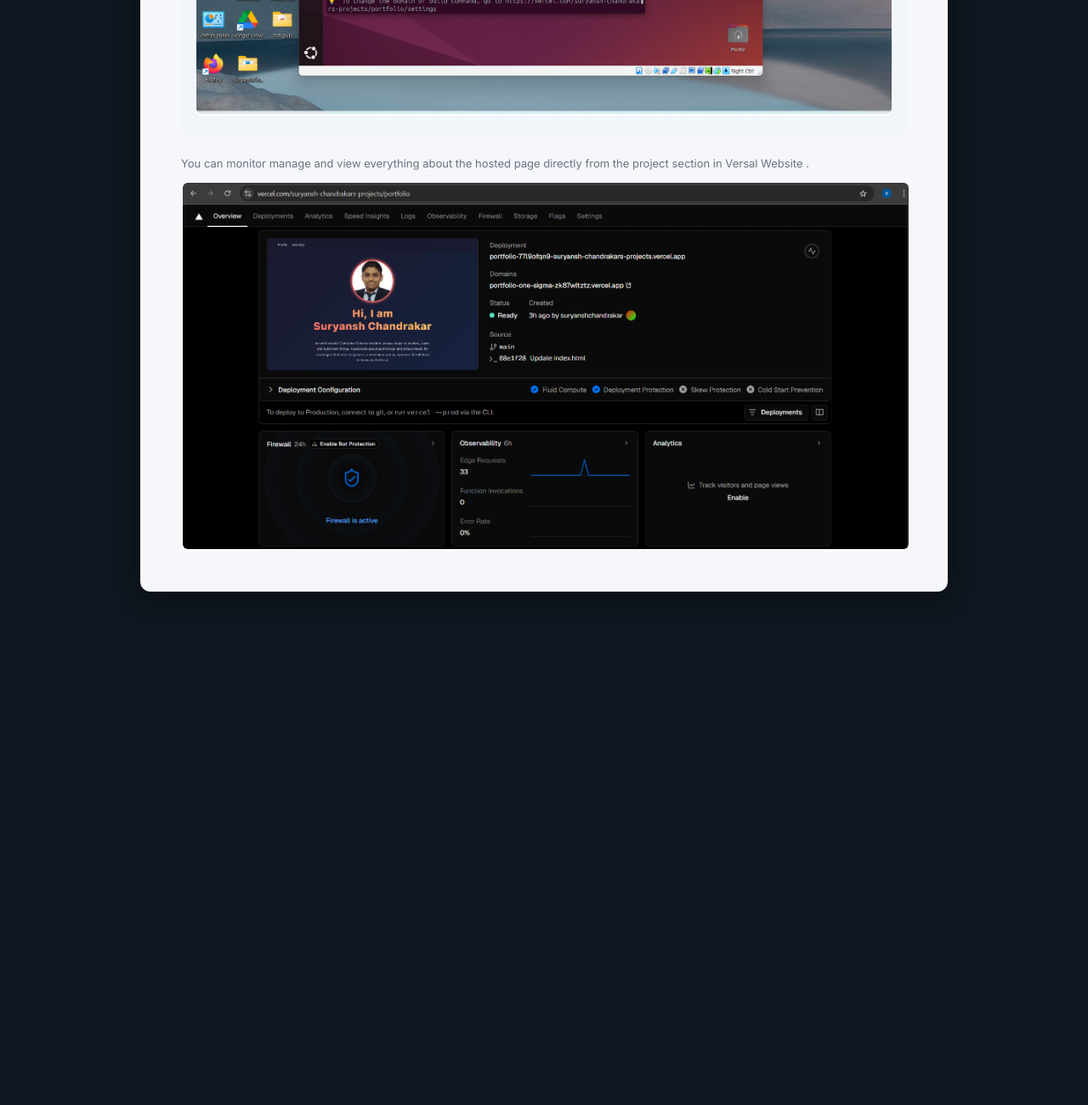
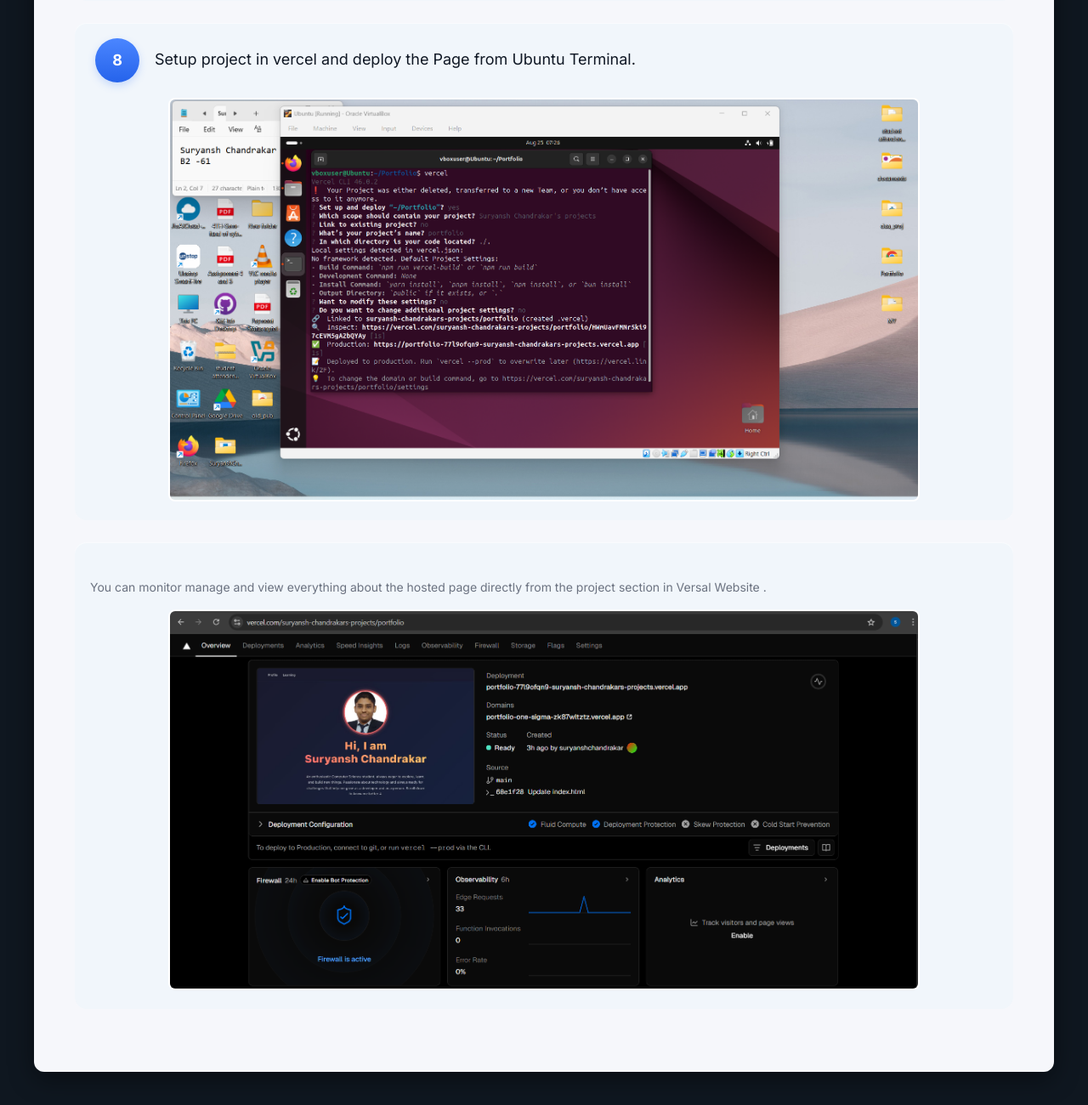
Before and after one commit to SuryanshChandrakar/tutorial, a plain HTML site: page index.html in a window 1280 px wide. Shown: the part 7316-8616 px from the top of the page at 85% size. Before the commit the page ends 8060 px from the top, so only its background shows below. Drawn offline with Linux system fonts and the light colour scheme.

Commit message:
Update index.html

```diff
--- a/index.html
+++ b/index.html
@@ -15,7 +15,7 @@
     --accent: #4b86ff;       /* circle color */
     --muted: #6b7280;        /* grey text */
     --radius: 14px;
-    --max-width: 950px;
+    --max-width: 1200px;
   }
 
   html,body{
@@ -292,13 +292,15 @@
       <!-- <div class="caption">Screenshot: Footer area highlighted</div> -->
     </section>
 
-    <!-- <p style="margin-top:26px;color:var(--muted);font-size:13px">
-      Tip: Replace the image files in the <code>images/</code> folder with your screenshots. Then open this HTML in Chrome/Edge and choose <strong>Print → Save as PDF</strong> to export.
-    </p> -->
-    <p style="margin-top:26px;color:var(--muted);font-size:13px">
+    <!-- STEP 8 -->
+    <section class="step" id="step-9">
+        <p style="margin-top:26px;color:var(--muted);font-size:14px">
         You can monitor manage and view everything about the  hosted page directly from the project section in Versal Website .
-    </p>
-    <img class="screenshot" src="z.png" alt="Step 8 screenshot">
+        </p>
+      <div class="screenshot-frame">
+        <img class="screenshot" src="z.png" alt="Step 8 screenshot">
+      </div>
+    </section>
 
   </main>
 </div>
```
